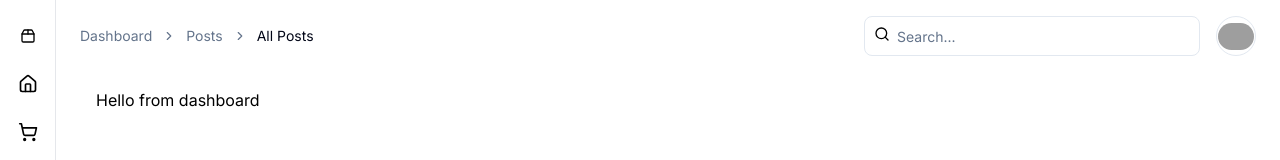
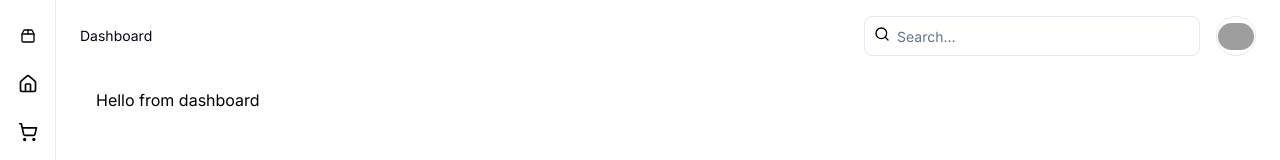
Before and after one commit to kaungmyathan22/golang-nextjs-blog, a Next.js app in the folder client/: page /dashboard in a window 1280 px wide. Shown: the top 160 px of the page. Built offline with nearby package versions, Linux system fonts and the light colour scheme; grey boxes are pictures that could not be loaded.

Commit message:
update(): create / edit page working accordingly

```diff
--- a/client/src/app/(protected)/layout.tsx
+++ b/client/src/app/(protected)/layout.tsx
@@ -1,3 +1,4 @@
+"use client";
 import {
   Home,
   LineChart,
@@ -31,9 +32,13 @@ import {
 } from "@/components/ui/dropdown-menu";
 import { Input } from "@/components/ui/input";
 import { Sheet, SheetContent, SheetTrigger } from "@/components/ui/sheet";
+import { getBreadcumb } from "@/lib/breadcumb";
+import { usePathname } from "next/navigation";
 type ProvidersProps = React.PropsWithChildren<{}>;
 
 const DashboardLayout: React.FC<ProvidersProps> = ({ children }) => {
+  const pathname = usePathname();
+  const breadcrumbs = getBreadcumb(pathname);
   return (
     <div className="flex min-h-screen w-full flex-col bg-muted/40">
       <Sidebar />
@@ -95,21 +100,22 @@ const DashboardLayout: React.FC<ProvidersProps> = ({ children }) => {
           </Sheet>
           <Breadcrumb className="hidden md:flex">
             <BreadcrumbList>
-              <BreadcrumbItem>
-                <BreadcrumbLink asChild>
-                  <Link href="/dashboard">Dashboard</Link>
-                </BreadcrumbLink>
-              </BreadcrumbItem>
-              <BreadcrumbSeparator />
-              <BreadcrumbItem>
-                <BreadcrumbLink asChild>
-                  <Link href="/posts">Posts</Link>
-                </BreadcrumbLink>
-              </BreadcrumbItem>
-              <BreadcrumbSeparator />
-              <BreadcrumbItem>
-                <BreadcrumbPage>All Posts</BreadcrumbPage>
-              </BreadcrumbItem>
+              {breadcrumbs.map((breadcrumb, index) => (
+                <>
+                  <BreadcrumbItem key={breadcrumb.name}>
+                    {breadcrumb.path ? (
+                      <BreadcrumbLink asChild>
+                        <Link href={breadcrumb.path}>{breadcrumb.name}</Link>
+                      </BreadcrumbLink>
+                    ) : (
+                      <BreadcrumbItem>
+                        <BreadcrumbPage>{breadcrumb.name}</BreadcrumbPage>
+                      </BreadcrumbItem>
+                    )}
+                  </BreadcrumbItem>
+                  {index < breadcrumbs.length - 1 && <BreadcrumbSeparator />}
+                </>
+              ))}
             </BreadcrumbList>
           </Breadcrumb>
           <div className="relative ml-auto flex-1 md:grow-0">
--- a/client/src/components/Sidebar/Sidebar.tsx
+++ b/client/src/components/Sidebar/Sidebar.tsx
@@ -36,11 +36,11 @@ const Sidebar = () => {
         <Tooltip>
           <TooltipTrigger asChild>
             <Link
-              href="#"
+              href="/posts"
               className="flex h-9 w-9 items-center justify-center rounded-lg bg-accent text-accent-foreground transition-colors hover:text-foreground md:h-8 md:w-8"
             >
               <ShoppingCart className="h-5 w-5" />
-              <span className="sr-only">Orders</span>
+              <span className="sr-only">Posts</span>
             </Link>
           </TooltipTrigger>
           <TooltipContent side="right">Orders</TooltipContent>
--- /dev/null
+++ b/client/src/lib/breadcumb.ts
@@ -0,0 +1,44 @@
+import { AppRoutes } from "./constants";
+type Routes = {
+  [key: string]: Breadcrumb[];
+};
+
+const postsBreadCrumb = [
+  {
+    name: "Dashboard",
+    path: AppRoutes.DASHBOARD,
+  },
+  {
+    name: "Posts",
+    path: AppRoutes.POSTS,
+  },
+];
+const postDetailsRegex = /\/posts\/1(.*)/;
+
+export function getBreadcumb(path: string): Array<Breadcrumb> {
+  const routes: Routes = {
+    [AppRoutes.DASHBOARD]: [
+      {
+        name: "Dashboard",
+      },
+    ],
+    [AppRoutes.POSTS]: [
+      ...postsBreadCrumb,
+      {
+        name: "All Post",
+      },
+    ],
+    [AppRoutes.CREATE_POSTS]: [
+      ...postsBreadCrumb,
+      {
+        name: "Create Post",
+      },
+    ],
+  };
+  if (path.startsWith("/posts")) {
+    if (postDetailsRegex.test(path)) {
+      return [...postsBreadCrumb, { name: "Edit Post" }];
+    }
+  }
+  return routes[path] ?? [];
+}
--- /dev/null
+++ b/client/src/lib/constants.ts
@@ -0,0 +1,9 @@
+export class AppRoutes {
+  public static readonly SIGNIN = "/signin";
+  public static readonly SIGNUP = "/signup";
+
+  public static readonly DASHBOARD = "/dashboard";
+
+  public static readonly POSTS = "/posts";
+  public static readonly CREATE_POSTS = "/posts/create";
+}
--- /dev/null
+++ b/client/src/types/ui.d.ts
@@ -0,0 +1,4 @@
+interface Breadcrumb {
+  path?: string;
+  name: string;
+}
```
